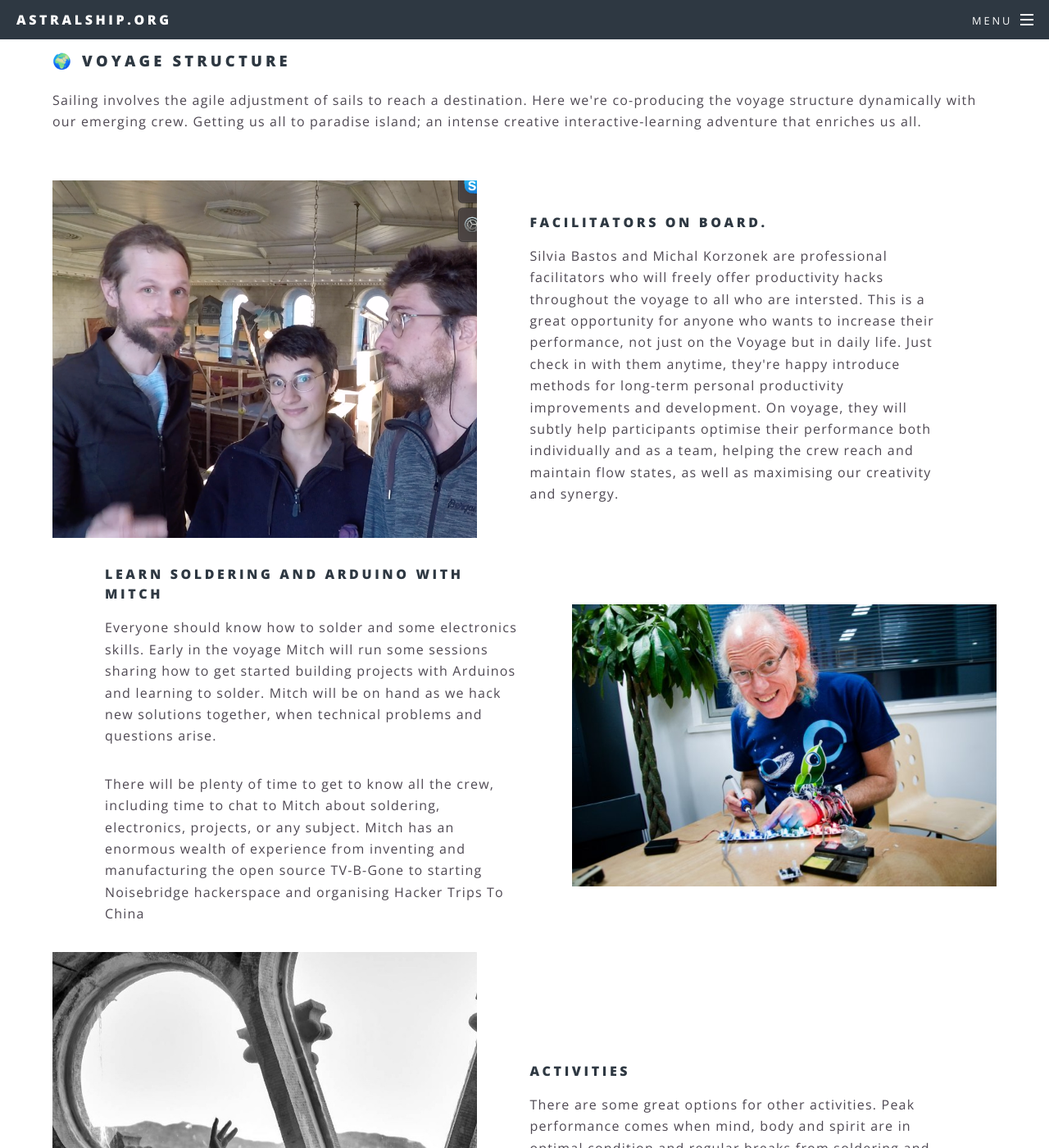
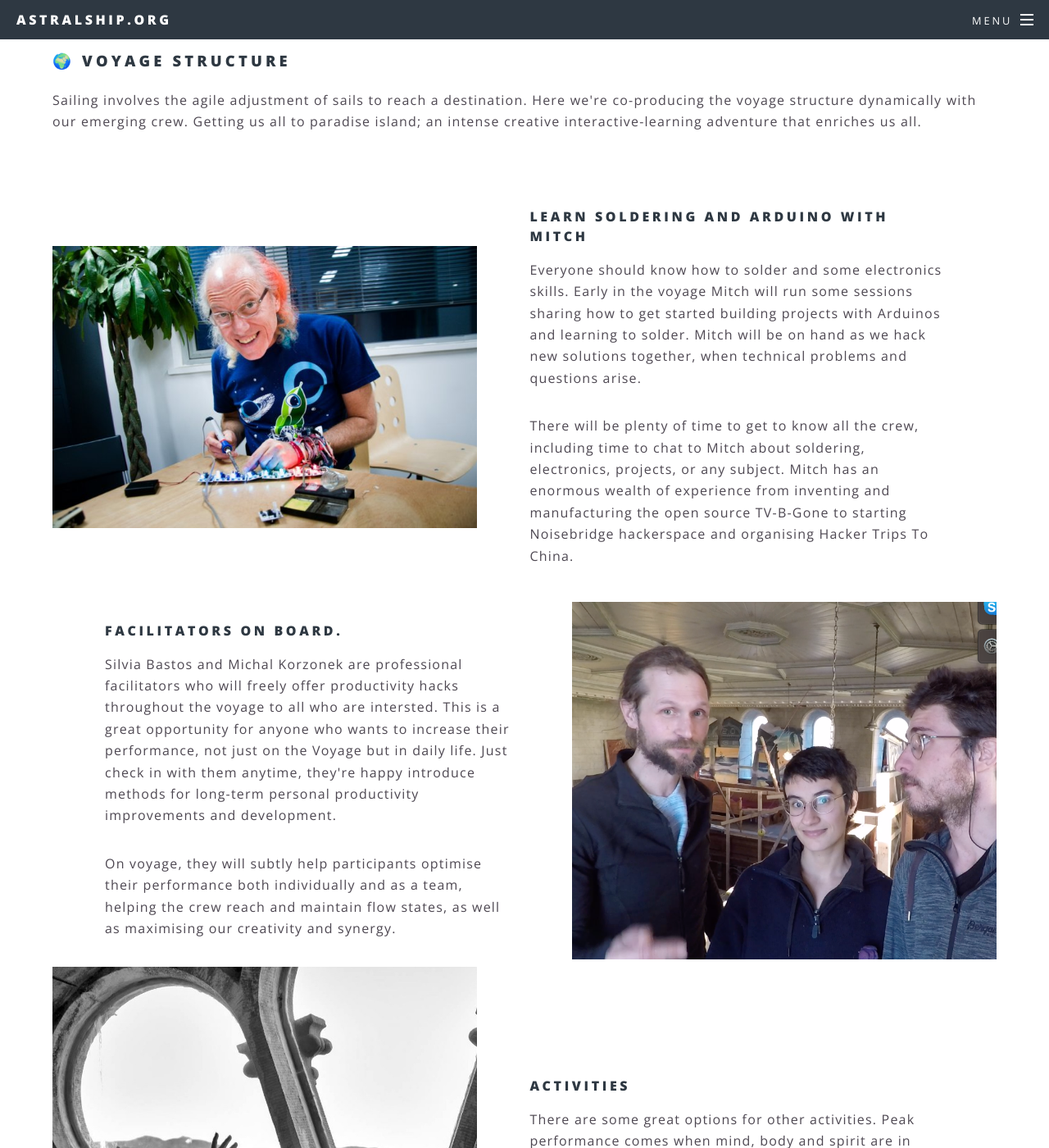
Before and after one commit to astralship/astralship.github.io, a Jekyll site: the page built from voyages.html, in a window 1280 px wide and 1400 px high, scrolled down 2877 px. Shown: the whole window at 82% size. Built offline with Jekyll 4.4.1, drawn with Linux system fonts in a browser that asks for light colours; comment, search, counter and statistics services are not loaded.

Commit message:
updates voyage - mitch before guys

```diff
--- a/voyages.html
+++ b/voyages.html
@@ -50,19 +50,20 @@
 
 <p>Sailing involves the agile adjustment of sails to reach a destination. Here we're co-producing the voyage structure dynamically with our emerging crew. Getting us all to paradise island; an intense creative interactive-learning adventure that enriches us all.</p>
 <br>
-<section class="spotlight3">
-	<div class="image"><img src="images/facilitators.png"  alt="" /></div>
-	<div class="content">
-		<h4>Facilitators on board.</h4>
-		<p>Silvia Bastos and Michal Korzonek are professional facilitators who will freely offer productivity hacks throughout the voyage to all who are intersted. This is a great opportunity for anyone who wants to increase their performance, not just on the Voyage but in daily life. Just check in with them anytime, they're happy introduce methods for long-term personal productivity improvements and development. On voyage, they will subtly help participants optimise their performance both individually and as a team, helping the crew reach and maintain flow states, as well as maximising our creativity and synergy. </p>
-	</div>
-</section>
+
 <section class="spotlight3">
 	<div class="image"><img src="images/mitchOnSolder.jpg"  alt="" /></div>
 	<div class="content">
 		<h4>Learn soldering and Arduino with Mitch</h4>
 		<p>Everyone should know how to solder and some electronics skills. Early in the voyage Mitch will run some sessions sharing how to get started building projects with Arduinos and learning to solder. Mitch will be on hand as we hack new solutions together, when technical problems and questions arise.</p>
-		<p>There will be plenty of time to get to know all the crew, including time to chat to Mitch about soldering, electronics, projects, or any subject. Mitch has an enormous wealth of experience from inventing and manufacturing the open source TV-B-Gone to starting Noisebridge hackerspace and organising Hacker Trips To China </p>
+		<p>There will be plenty of time to get to know all the crew, including time to chat to Mitch about soldering, electronics, projects, or any subject. Mitch has an enormous wealth of experience from inventing and manufacturing the open source TV-B-Gone to starting Noisebridge hackerspace and organising Hacker Trips To China. </p>
+	</div>
+</section>
+<section class="spotlight3">
+	<div class="image"><img src="images/facilitators.png"  alt="" /></div>
+	<div class="content">
+		<h4>Facilitators on board.</h4>
+		<p>Silvia Bastos and Michal Korzonek are professional facilitators who will freely offer productivity hacks throughout the voyage to all who are intersted. This is a great opportunity for anyone who wants to increase their performance, not just on the Voyage but in daily life. Just check in with them anytime, they're happy introduce methods for long-term personal productivity improvements and development.</p><p> On voyage, they will subtly help participants optimise their performance both individually and as a team, helping the crew reach and maintain flow states, as well as maximising our creativity and synergy. </p>
 	</div>
 </section>
 <section class="spotlight3">
```
